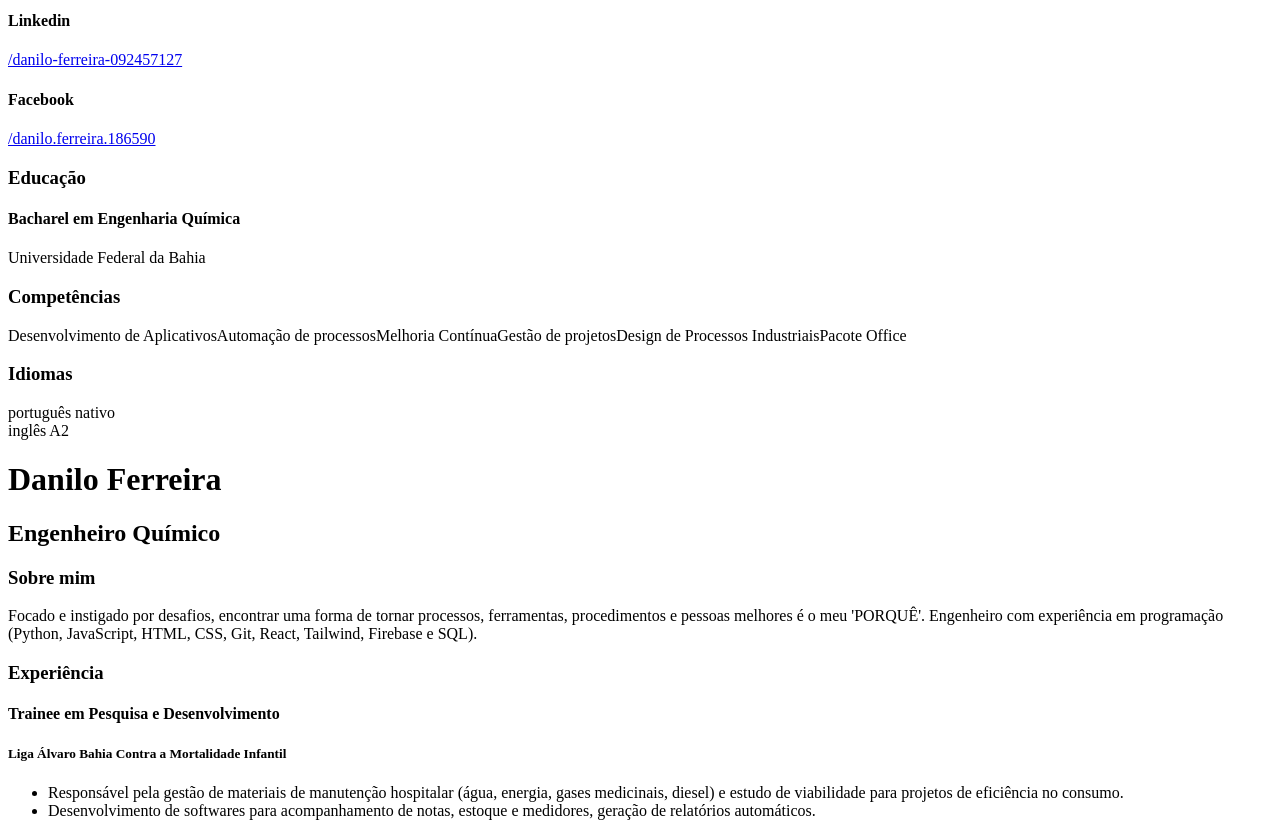
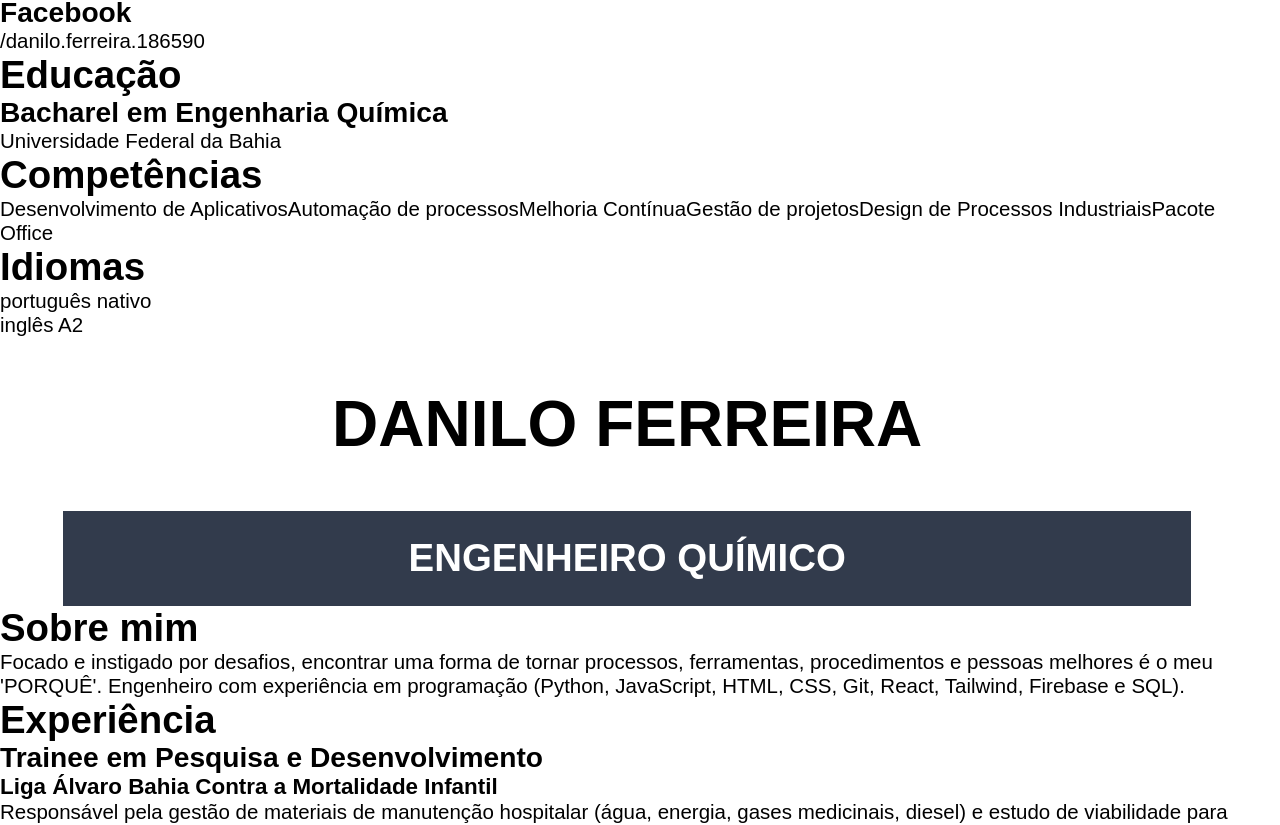
Before and after one commit to DGabrielF/curriculum, a React (Create React App) app: page / in a window 1280 px wide. Shown: the part 1338-2163 px from the top of the page. Built offline with nearby package versions, Linux system fonts and the light colour scheme.

Commit message:
:lipstick: feat: adding style to te html elements

```diff
--- a/src/App.js
+++ b/src/App.js
@@ -1,5 +1,6 @@
 import LeftContainer from "./components/LeftContainer";
 import RightContainer from "./components/RightContainer";
+import "./styles/global.css"
 
 export default function App() {
   return (
--- a/src/components/LeftContainer/ContactItem/index.js
+++ b/src/components/LeftContainer/ContactItem/index.js
@@ -1,8 +1,9 @@
 import React from "react";
 
 export default function ContactItem ({contact}) {
+  console.log(contact)
   return (
-    <div className="contact-item" key={contact.name}>
+    <div key={contact.name} className="contact-item">
       <h4>{contact.name}</h4>
       {(contact.link)?<a href={contact.link}>{contact.text}</a>:<span>{contact.number}</span>}
     </div>
--- a/src/components/LeftContainer/MainMenu/index.js
+++ b/src/components/LeftContainer/MainMenu/index.js
@@ -4,11 +4,11 @@ import ContactItem from "../ContactItem/index.js";
 import FormationItem from "../EducationItem/index.js";
 import ExpertiseItem from "../ExpertiseItem/index.js";
 import LanguageItem from "../LanguageItem/index.js";
-import profileImage from "../../images/image-photo.jpeg";
+import profileImage from "../../../images/image-photo.jpeg";
 
 export default function MainMenu () {
   return (
-  <>
+  <div className="left-container">
     <div className="img">
       <img src={profileImage} alt=""/>
     </div>
@@ -32,6 +32,6 @@ export default function MainMenu () {
       <div className="separator white"></div>
       {data.languages.map((language, index) => <LanguageItem language={language} index={index}/>)}
     </div>
-  </>
+  </div>
   )
 }
--- a/src/components/LeftContainer/index.js
+++ b/src/components/LeftContainer/index.js
@@ -12,8 +12,8 @@ export default function LeftContainer () {
     content = <OtherMenu />
   }
   return (
-    <div className="left-container">
-      {content}
-    </div>
+    <>
+    {content}
+    </>
   )
 }
--- a/src/styles/global.css
+++ b/src/styles/global.css
@@ -3,3 +3,37 @@
 body {
   width: 98vw;
 }
+/* Elementos */
+a {
+  text-decoration: none;
+  color: inherit;
+}
+ul, ol, li {
+  list-style-type: none;
+}
+h1 {
+  font-size: 5vw;
+  text-align: center;
+  text-transform: uppercase;
+  padding: 4%;
+}
+h2 {
+  font-size: 3vw;
+  color: white;
+  background: linear-gradient(90deg, #34355100 0%, #34355100 4.99%, #323b4c 5%, #323b4c 94.99%, #34355100 95%);
+  text-align: center;
+  text-transform: uppercase;
+  padding: 2%;
+}
+h3 {
+  font-size: 3vw;
+}
+h4 {
+  font-size: 2.2vw;
+}
+h5 {
+  font-size: 1.75vw;
+}
+span, a, li {
+  font-size: 1.6vw;
+}
```
Also changed, not shown: src/images/image-photo.jpeg (renamed from src/components/images/image-photo.jpeg).
